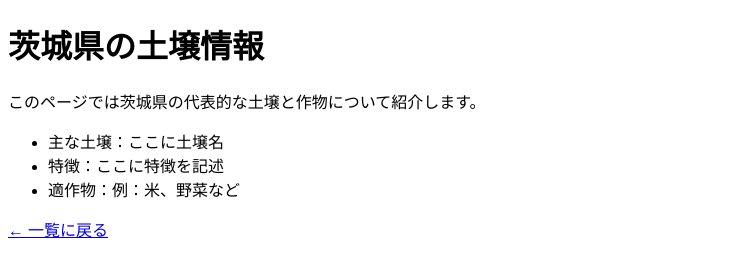
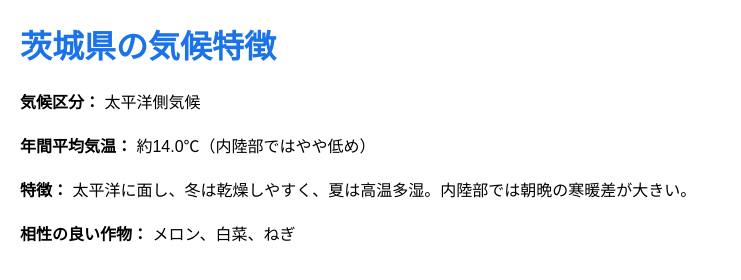
Before and after one commit to yuu8484/soil-japan, a plain HTML site: page ibaraki.html in a window 1280 px wide. Shown: the whole page, without its empty margins (0-741 px from the left). Drawn offline with Linux system fonts and the light colour scheme.

Commit message:
Update ibaraki.html

```diff
--- a/ibaraki.html
+++ b/ibaraki.html
@@ -1,17 +1,27 @@
 <!DOCTYPE html>
 <html lang="ja">
 <head>
-    <meta charset="UTF-8">
-    <title>茨城県の土壌情報</title>
+  <meta charset="UTF-8">
+  <title>茨城県の気候特徴</title>
+  <style>
+    body { font-family: 'Hiragino Kaku Gothic ProN', sans-serif; margin: 20px; }
+    h1 { color: #1a73e8; }
+    .section { margin-top: 20px; }
+  </style>
 </head>
 <body>
-    <h1>茨城県の土壌情報</h1>
-    <p>このページでは茨城県の代表的な土壌と作物について紹介します。</p>
-    <ul>
-        <li>主な土壌：ここに土壌名</li>
-        <li>特徴：ここに特徴を記述</li>
-        <li>適作物：例：米、野菜など</li>
-    </ul>
-    <p><a href="index.html">← 一覧に戻る</a></p>
+  <h1>茨城県の気候特徴</h1>
+  <div class="section">
+    <strong>気候区分：</strong> 太平洋側気候
+  </div>
+  <div class="section">
+    <strong>年間平均気温：</strong> 約14.0℃（内陸部ではやや低め）
+  </div>
+  <div class="section">
+    <strong>特徴：</strong> 太平洋に面し、冬は乾燥しやすく、夏は高温多湿。内陸部では朝晩の寒暖差が大きい。
+  </div>
+  <div class="section">
+    <strong>相性の良い作物：</strong> メロン、白菜、ねぎ
+  </div>
 </body>
 </html>
```
